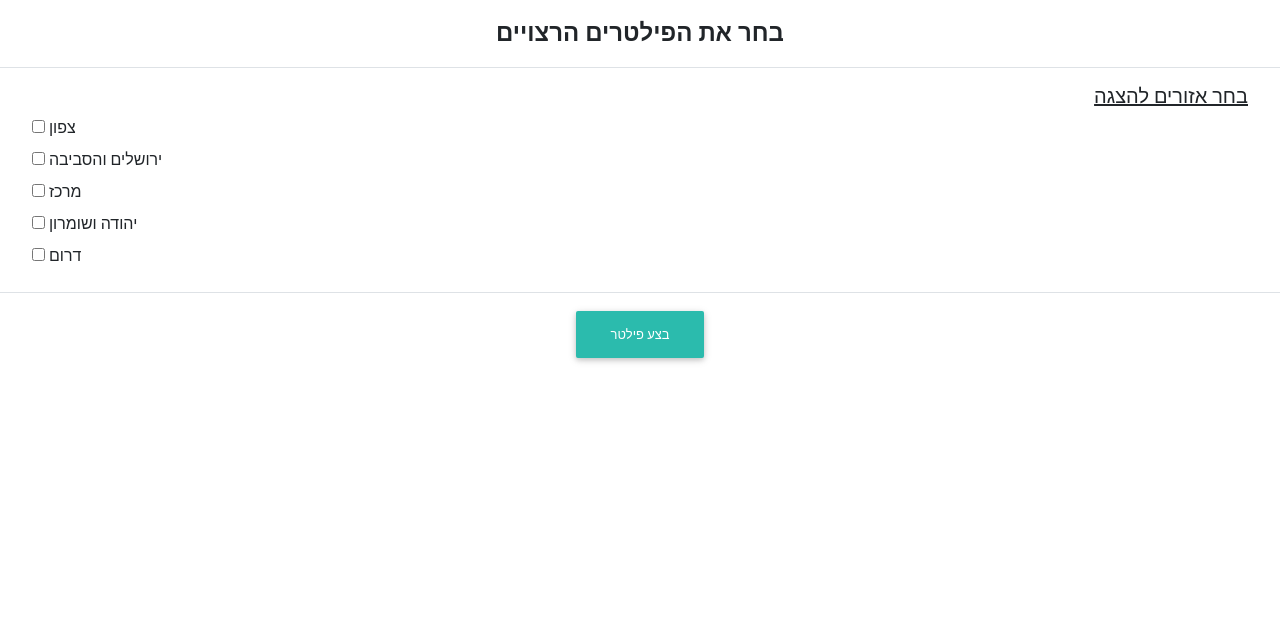
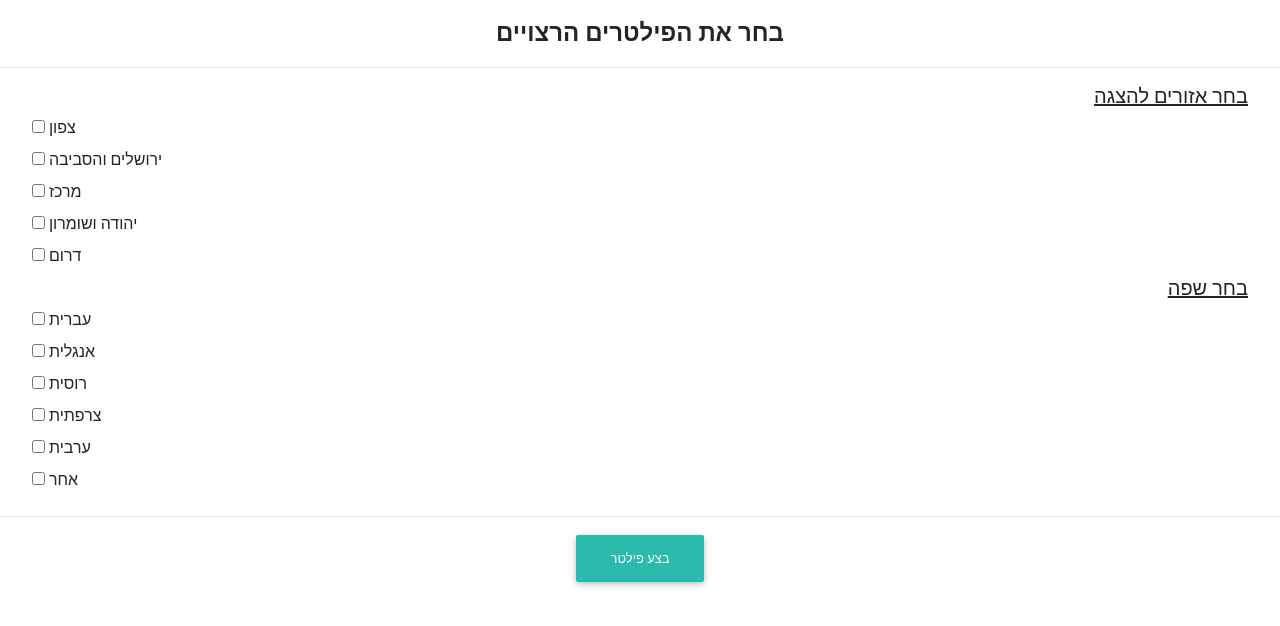
Before and after one commit to Lev-Echad/levechad-backend, a Django app: page /server/volunteer_table in a window 1280 px wide. Shown: the part 155-781 px from the top of the page. Run offline with Django 3.2, Linux system fonts and the light colour scheme; data that the repository does not hold is empty; some libraries are stand-ins or nearby versions.

Commit message:
adding polls

```diff
--- a/server/templates/server/volunteer_table.html
+++ b/server/templates/server/volunteer_table.html
@@ -89,9 +89,37 @@
                                     </div>
 
                                 </div>
+                                  <div>
+                                    <div>
+                                        <p class="text-right h5"><u>בחר שפה</u></p>
+                                        <label for="language">עברית</label>
+                                        <input type="checkbox" name="language" id="language" value='HEBREW'>
+                                    </div>
 
-                                <div>
+                                    <div>
+                                        <label for="language">אנגלית</label>
+                                        <input type="checkbox" name="language" id="language" value='ENGLISH'>
+                                    </div>
 
+                                    <div>
+                                        <label for="language">רוסית</label>
+                                        <input type="checkbox" name="language" id="language" value='RUSSIA'>
+                                    </div>
+
+                                    <div>
+                                        <label for="language">צרפתית</label>
+                                        <input type="checkbox" name="language" id="language" value='FRANCE'>
+                                    </div>
+
+                                    <div>
+                                        <label for="language">ערבית</label>
+                                        <input type="checkbox" name="language" id="language" value='ARAB'>
+                                    </div>
+
+                                    <div>
+                                        <label for="language">אחר</label>
+                                        <input type="checkbox" name="language" id="language" value='ELSE'>
+                                    </div>
                                 </div>
 
                               </div>
```
Also changed, not shown: db.sqlite3.
